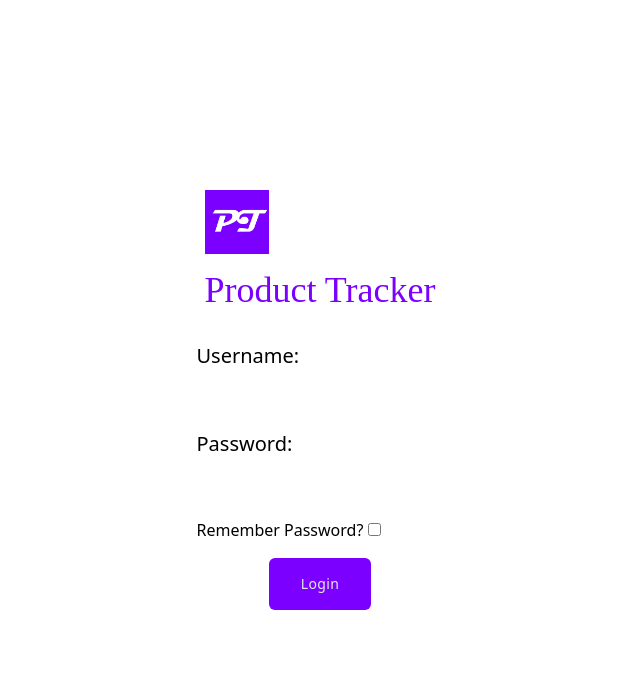
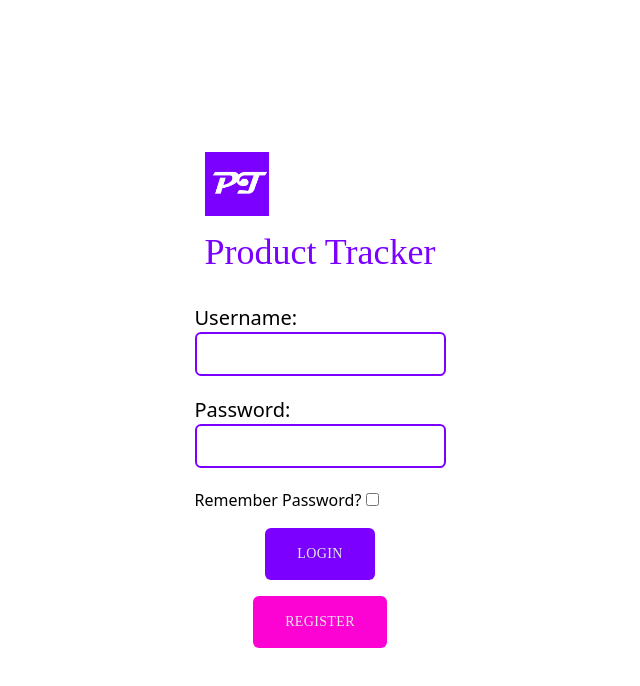
Before and after one commit to DarkGamer2/Product_Tracker_Desktop, a React (Vite) app: page / in a window 1280 px wide. Shown: the top 686 px of the page, without its empty margins (320-960 px from the left). Built offline with nearby package versions, Linux system fonts and the light colour scheme.

Commit message:
added dark mode to app

```diff
--- a/src/App.tsx
+++ b/src/App.tsx
@@ -1,10 +1,13 @@
 import Home from "./pages/Home";
 import "./App.css";
+import { ThemeProvider } from "./context/ThemeContext";
 
 function App() {
   return (
     <>
-      <Home />
+    <ThemeProvider>
+    <Home />
+    </ThemeProvider>
     </>
   );
 }
--- /dev/null
+++ b/src/context/ThemeContext.tsx
@@ -0,0 +1,47 @@
+import React, { createContext, useState, ReactNode, useContext, useEffect } from 'react';
+
+// Define the type for the context
+interface ThemeContextType {
+  theme: string;
+  toggleTheme: () => void;
+}
+
+// Create the context with a default value of undefined
+const ThemeContext = createContext<ThemeContextType | undefined>(undefined);
+
+// Define the ThemeProvider component
+export const ThemeProvider: React.FC<{ children: ReactNode }> = ({ children }) => {
+  // Initialize the theme from localStorage or default to 'light'
+  const [theme, setTheme] = useState<string>(() => {
+    // Check localStorage for the saved theme
+    const savedTheme = localStorage.getItem('theme');
+    return savedTheme ? savedTheme : 'light';
+  });
+
+  useEffect(() => {
+    // Save the theme to localStorage whenever it changes
+    localStorage.setItem('theme', theme);
+  }, [theme]);
+
+  const toggleTheme = () => {
+    setTheme((current) => (current === 'light' ? 'dark' : 'light'));
+  };
+
+  return (
+    <ThemeContext.Provider value={{ theme, toggleTheme }}>
+      {children}
+    </ThemeContext.Provider>
+  );
+};
+
+// Define the custom hook to use the theme context
+export const useTheme = () => {
+  const context = useContext(ThemeContext);
+  if (context === undefined) {
+    throw new Error('useTheme must be used within a ThemeProvider');
+  }
+  return context;
+};
+
+// Export the ThemeContext for potential use in other contexts
+export default ThemeContext;
--- a/src/pages/Home.tsx
+++ b/src/pages/Home.tsx
@@ -2,7 +2,6 @@ import Navbar from "../components/Navbar";
 import Axios from "axios";
 import { useEffect, useState } from "react";
 import Product from "../components/Product";
-import { items } from "../data/items";
 import { Link } from "react-router-dom";
 
 const Home = () => {
@@ -11,7 +10,7 @@ const Home = () => {
   const [loading, setLoading] = useState(false);
   const API_URL = "https://product-tracker-api-production.up.railway.app/";
 
-  type product = {
+  type ProductType = {
     itemName: string;
     itemImage: string;
     productDescription: string;
@@ -30,9 +29,10 @@ const Home = () => {
       withCredentials: false,
     })
       .then((response) => setProducts(response.data))
-      .catch((error) => console.log(error.message)).finally(()=>{
+      .catch((error) => console.log(error.message))
+      .finally(() => {
         setLoading(false);
-      })
+      });
   }, []); // Added empty dependency array to run only once
 
   useEffect(() => {
@@ -56,14 +56,16 @@ const Home = () => {
           <h1 className="text-center text-2xl font-bold uppercase font-bebasNeue text-purple">Products</h1>
         </div>
         <div className="grid grid-cols-1 sm:grid-cols-2 lg:grid-cols-3 gap-4 justify-center">
-          {products.map((product: product) => (
-           <Link to={`/:productId`}> <Product productId={product.productID}
-           key={product.productID}
-           productImage={product.itemImage}
-           productName={product.itemName}
-           productDescription={product.productDescription}
-           productPrice={product.price}
-         /></Link>
+          {products.map((product: ProductType) => (
+            <Link to={`/product/${product.productID}`} key={product.productID}>
+              <Product
+                productId={product.productID}
+                productImage={product.itemImage}
+                productName={product.itemName}
+                productDescription={product.productDescription}
+                productPrice={product.price}
+              />
+            </Link>
           ))}
         </div>
       </section>
--- a/src/pages/Login.tsx
+++ b/src/pages/Login.tsx
@@ -2,9 +2,10 @@ import PTLogo from "../assets/images/ProductTrackerIcon.png";
 import axios from "axios";
 import { useState } from "react";
 import { useNavigate } from "react-router-dom";
-
+import { useTheme } from "../context/ThemeContext";
 const Login = () => {
     const navigate = useNavigate();
+    const {theme}=useTheme();
     const [username, setUsername] = useState<string>("");
     const [password, setPassword] = useState<string>("");
     const [error, setError] = useState<string | null>(null);
@@ -25,37 +26,47 @@ const Login = () => {
     };
 
     return (
-        <div className="flex flex-col items-center justify-center h-screen">
+            <div className={`${theme === "dark" ? "dark" : "light"}`}>
+        <div className={`flex flex-col items-center justify-center h-screen dark:bg-black`}>
             <div className="text-center">
                 <img src={PTLogo} className="mb-4 w-16 h-16" width={500} height={600} alt="Product Tracker Logo" />
                 <h1 className="text-4xl text-purple font-bebasNeue">Product Tracker</h1>
             </div>
             <form className="mt-8">
-                <label className="block text-xl text-black">Username:</label>
+                <label className="block text-xl text-black dark:text-white">Username:</label>
                 <input
                     type="text"
-                    className="rounded-md px-2 py-2 mb-5 text-smokeWhite"
+                    className="rounded-md px-2 py-2 mb-5 text-smokeWhite dark:bg-black border-purple border-2"
                     onChange={(e) => setUsername(e.target.value)}
                 />
-                <label className="block text-xl text-black">Password:</label>
+                <label className="block text-xl text-black dark:text-white ">Password:</label>
                 <input
                     type="password"
-                    className="rounded-md px-2 py-2 mb-5 text-smokeWhite"
+                    className="rounded-md px-2 py-2 mb-5 text-smokeWhite border-purple border-2 dark:bg-black"
                     onChange={(e) => setPassword(e.target.value)}
                 />
                 <div>
-                    <span>Remember Password? <input type="checkbox" /></span>
+                    <span className="dark:text-white">Remember Password? <input type="checkbox" className="text-white"/></span>
                 </div>
                 <div className="text-center">
                     <button
-                        className="px-8 py-4 rounded-md mt-4 text-sm tracking-wide bg-purple text-white"
+                        className="px-8 py-4 rounded-md mt-4 text-sm tracking-wide bg-purple text-white uppercase font-bebasNeue"
                         onClick={handleLogin}
                     >
                         Login
                     </button>
                 </div>
+                <div className="text-center">
+                    <button
+                        className="px-8 py-4 rounded-md mt-4 text-sm tracking-wide bg-pink text-white uppercase font-bebasNeue"
+                        onClick={handleLogin}
+                    >
+                        Register
+                    </button>
+                </div>
                 {error && <h2 className="text-red mt-4 text-center font-bold">{error}</h2>}
             </form>
+        </div>
         </div>
     );
 };
--- a/src/pages/Settings.tsx
+++ b/src/pages/Settings.tsx
@@ -1,40 +1,58 @@
 import axios from "axios";
 import Navbar from "../components/Navbar";
 import ToggleOffIcon from "@mui/icons-material/ToggleOff";
+import ToggleOnIcon from "@mui/icons-material/ToggleOn"; // Updated import
 import { useNavigate } from "react-router-dom";
+import { useTheme } from "../context/ThemeContext";
+
 const Settings = () => {
   const navigate = useNavigate();
-  const handleLogout=async(e:React.MouseEvent)=>{
+  const { theme, toggleTheme } = useTheme();
+
+  const handleLogout = async (e: React.MouseEvent) => {
     e.preventDefault();
-await axios.post("https://product-tracker-api-production.up.railway.app/api/logout").then(()=>{
-  navigate("/")
-})
-  }
+    await axios.post("https://product-tracker-api-production.up.railway.app/api/logout")
+      .then(() => {
+        navigate("/");
+      });
+  };
+
   return (
-    <>
+    <div className={`${theme === "dark" ? "dark" : "light"}`}>
       <Navbar />
-      <section>
+      <section className="dark:bg-black">
         <div>
           <h1 className="text-center font-bold text-xl text-purple font-bebasNeue uppercase">Settings</h1>
         </div>
-        <div className="">
-          <div className="flex row-auto">
+        <div>
+          <div className="flex items-center">
             <div>
-              <h1>Dark Mode</h1>
+              <h1 className="dark:text-white">Dark Mode</h1>
             </div>
-            <div>
-              <ToggleOffIcon />
+            <div onClick={toggleTheme} className="ml-2 cursor-pointer">
+              <button>
+                {theme === "dark" ? (
+                  <ToggleOnIcon style={{ color: "green" }} />
+                ) : (
+                  <ToggleOffIcon style={{ color: "black" }} />
+                )}
+              </button>
             </div>
           </div>
           <div>
-            <h1>Font Size</h1>
+            <h1 className="dark:text-white">Font Size</h1>
           </div>
           <div className="text-center">
-            <button onClick={handleLogout} className="bg-pink text-white px-2 py-2 rounded-md uppercase font-bebasNeue">Log Out</button>
+            <button
+              onClick={handleLogout}
+              className="bg-pink text-white px-2 py-2 rounded-md uppercase font-bebasNeue"
+            >
+              Log Out
+            </button>
           </div>
         </div>
       </section>
-    </>
+    </div>
   );
 };
 
--- a/tailwind.config.js
+++ b/tailwind.config.js
@@ -1,6 +1,7 @@
 /** @type {import('tailwindcss').Config} */
 export default {
   content: ["./index.html", "./src/**/*.{js,ts,jsx,tsx}"],
+  darkMode:"class",
   theme: {
     extend: {
       fontFamily: {
```
Also changed, not shown: src/main.tsx (+8 -3 lines).
